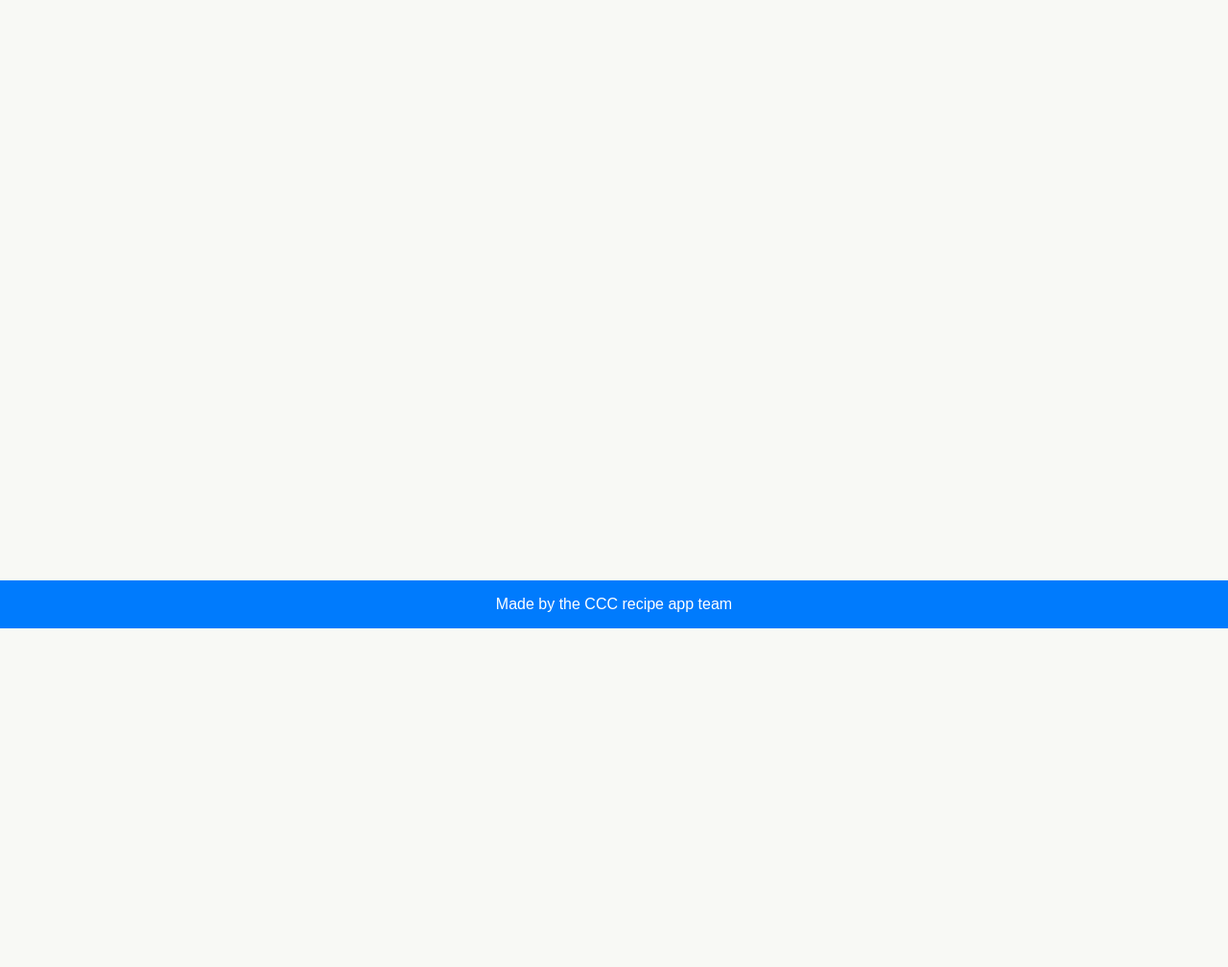
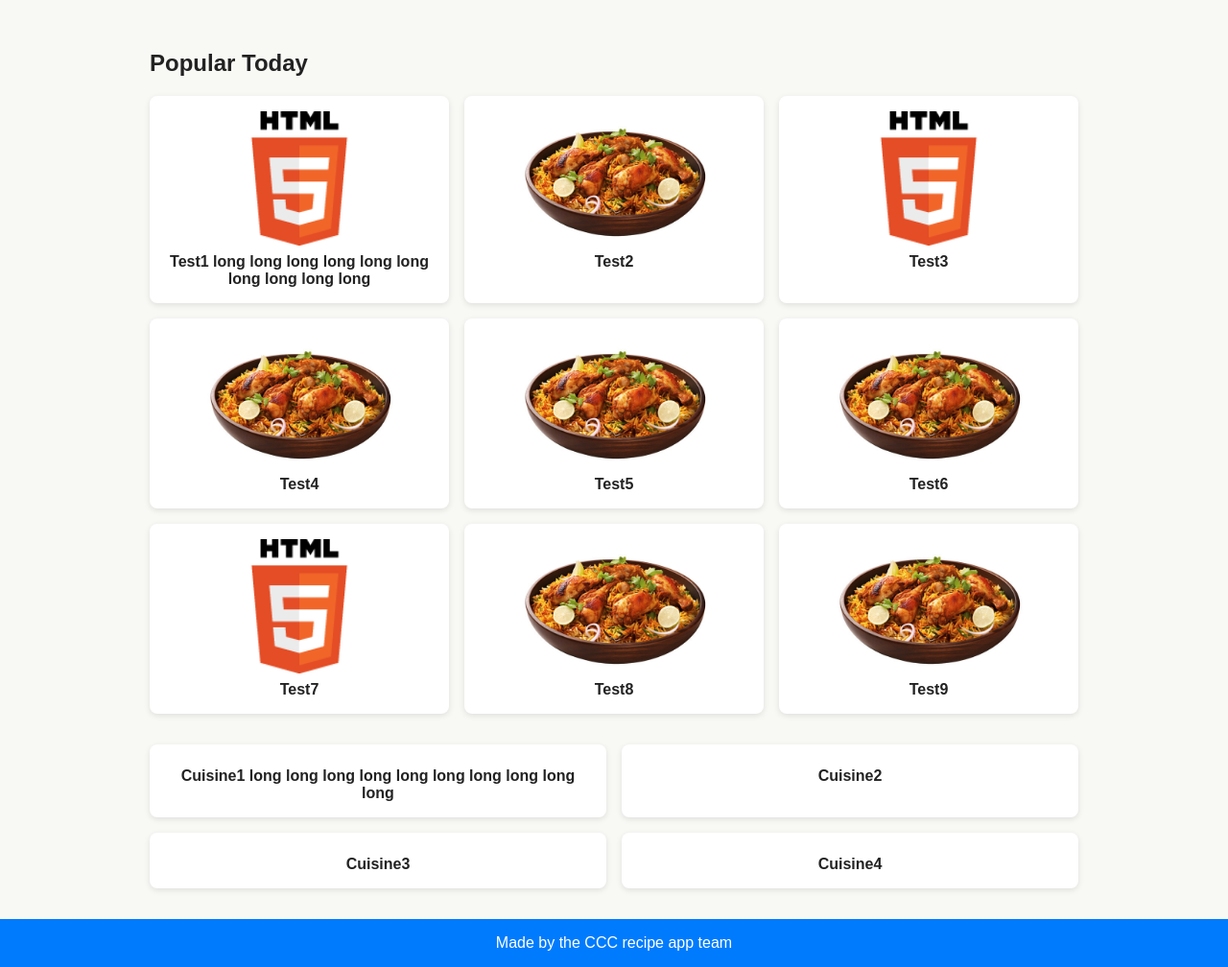
Before and after one commit to wyguy27/Recipe-Match, a Django app: page / in a window 1280 px wide. Shown: the part 145-1153 px from the top of the page at 96% size. Before the commit the page ends 800 px from the top, so only its background shows below. Run offline with Django 5.2, Linux system fonts and the light colour scheme.

Commit message:
Categories

```diff
--- a/recipes/static/recipes/style.css
+++ b/recipes/static/recipes/style.css
@@ -71,13 +71,69 @@ footer p {
 
 .recipe-grid {
   display: grid;
-  grid-template-columns: repeat(auto-fill, minmax(220px, 1fr));
+  grid-template-columns: repeat(3, 1fr);
   gap: 1rem;
 }
 
-.recipe-card {
+.cuisine-grid {
+  display: grid;
+  grid-template-columns: repeat(2, 1fr);
+  gap: 1rem;
+  margin-top: 2rem;
+}
+
+/* Stack cards in a single column on phones */
+@media (max-width: 600px) {
+  .recipe-grid,
+  .cuisine-grid {
+    grid-template-columns: 1fr;
+  }
+}
+
+.recipe-card,
+.cuisine-card {
   background: white;
   border-radius: 8px;
   padding: 1rem;
   box-shadow: 0 2px 6px rgba(0, 0, 0, 0.1);
 }
+
+.recipe-card img {
+  display: block;
+  width: 100%;
+  aspect-ratio: 20 / 10;
+  object-fit: contain;
+  border-radius: 4px;
+  margin: 0 auto;
+}
+
+.recipe-card p {
+  margin: 0.5rem 0 0;
+  font-weight: bold;
+  text-align: center;
+}
+
+a.cuisine-card {
+  display: block;
+  color: inherit;
+  text-decoration: none;
+}
+
+a.cuisine-card:hover {
+  box-shadow: 0 4px 12px rgba(0, 0, 0, 0.2);
+}
+
+.cuisine-card img {
+  display: block;
+  width: 100%;
+  aspect-ratio: 16 / 9;
+  object-fit: contain;
+  border-radius: 4px;
+  margin: 0 auto;
+}
+
+.cuisine-card p {
+  margin: 0.5rem 0 0;
+  font-weight: bold;
+  text-align: center;
+}
--- /dev/null
+++ b/recipes/templates/recipes/_recipe_grid.html
@@ -0,0 +1,8 @@
+<div class="recipe-grid">
+    {% for r in recipes %}
+        <div class="recipe-card">
+            <img src="{{r.image}}" alt="{{r.name}}">
+            <p>{{r.name}}</p>
+        </div>
+    {% endfor %}
+</div>
--- a/recipes/templates/recipes/homepage.html
+++ b/recipes/templates/recipes/homepage.html
@@ -1,10 +1,15 @@
 {% extends "recipes/base.html" %}
 
-{% block title %}My amazing blog{% endblock %}
+{% block title %}Recipe Match{% endblock %}
 
 {% block content %}
-{% for entry in blog_entries %}
-    <h2>{{ entry.title }}</h2>
-    <p>{{ entry.body }}</p>
-{% endfor %}
+    <h2>Popular Today</h2>
+    {% include "recipes/_recipe_grid.html" with recipes=popular_foods %}
+    <div class="cuisine-grid">
+        {% for c in popular_cuisines %}
+            <a class="cuisine-card" href="{% url 'cuisine' c.id %}">
+                <p>{{c.cuisine}}</p>
+            </a>
+        {% endfor %}
+    </div>
 {% endblock %}
--- a/recipes/urls.py
+++ b/recipes/urls.py
@@ -5,6 +5,7 @@ from . import views
 urlpatterns = [
     path("", views.index, name="index"),
     path("recipe/<int:recipe_id>/", views.recipe, name="recipe"),
+    path("cuisine/<int:cuisine_id>/", views.cuisine, name="cuisine"),
     path("search/", views.search, name="search"),
     path("about/", views.about, name="about"),
 ]
--- a/recipes/views.py
+++ b/recipes/views.py
@@ -1,9 +1,39 @@
-from django.http import HttpResponse
+from django.http import HttpResponse, Http404
 from django.shortcuts import render
+from django.templatetags.static import static
+import random
 
+# Placeholder data until the backend can supply real recipes and cuisines
+IMAGES = ["food.png", "html_logo.png"]
+CUISINES = ["Cuisine1 long long long long long long long long long long", "Cuisine2", "Cuisine3", "Cuisine4"]
+
+def make_recipes(names):
+    return [
+        {"id" : i, "name" : name, "image" : static(f"recipes/{random.choice(IMAGES)}")}
+        for i, name in enumerate(names, start=1)
+    ]
 
 def index(request):
-    return render(request, "recipes/homepage.html")
+    names = ["Test1 long long long long long long long long long long", "Test2", "Test3", "Test4", "Test5", "Test6", "Test7", "Test8", "Test9"]
+    popular_foods = make_recipes(names)
+    popular_cuisines = [
+        {"id" : i, "cuisine" : cuisine}
+        for i, cuisine in enumerate(CUISINES, start=1)
+    ]
+    return render(request, "recipes/homepage.html", {
+        "popular_foods" : popular_foods,
+        "popular_cuisines" : popular_cuisines,
+    })
+
+def cuisine(request, cuisine_id):
+    if not 1 <= cuisine_id <= len(CUISINES):
+        raise Http404("Cuisine not found")
+    name = CUISINES[cuisine_id - 1]
+    recipes = make_recipes([f"{name} Recipe {n}" for n in range(1, 7)])
+    return render(request, "recipes/cuisine.html", {
+        "cuisine" : name,
+        "recipes" : recipes,
+    })
 
 def recipe(request, recipe_id):
     response = "You are looking at %s."
```
Also changed, not shown: recipes/templates/recipes/cuisine.html (added, +8 -0 lines), recipes/static/recipes/food.png (added).
